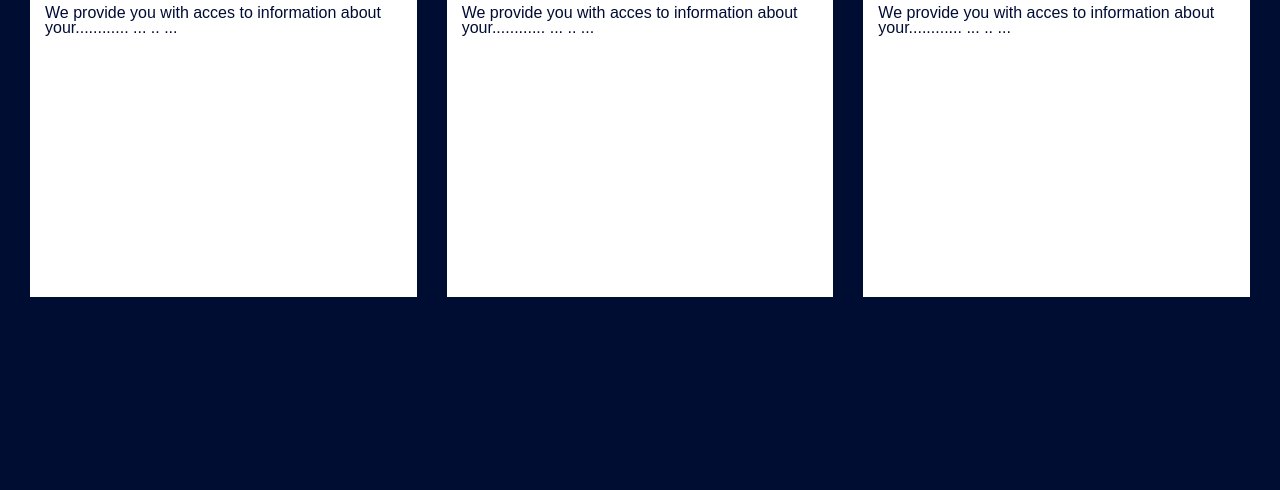
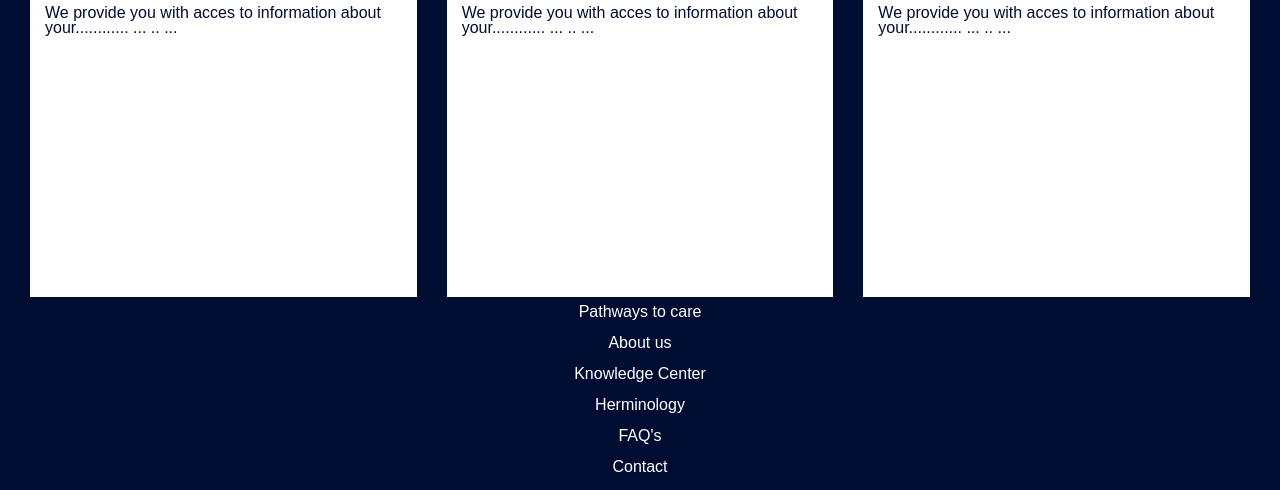
Before and after one commit to Sziszkabigi/hertility-task, a plain HTML site: page index.html in a window 1280 px wide. Shown: the part 739-1229 px from the top of the page. Before the commit the page ends 1036 px from the top, so only its background shows below. Drawn offline with Linux system fonts and the light colour scheme; a web font is replaced by a local one.

Commit message:
add footer HTML content

```diff
--- a/index.html
+++ b/index.html
@@ -90,7 +90,18 @@
     </div>
 
   </div> <!-- term-cards -->
-
+  <footer>
+    <div class="hhlogo3"></div>
+    <div class="pages">
+      <p> How it works </p>
+      <p> Pathways to care </p>
+      <p> About us </p>
+      <p> Knowledge Center </p>
+      <p> Herminology </p>
+      <p> FAQ's </p>
+      <p> Contact </p>
+    </div>
+  </footer>
 
 </div> <!-- container -->
 </body>
```
